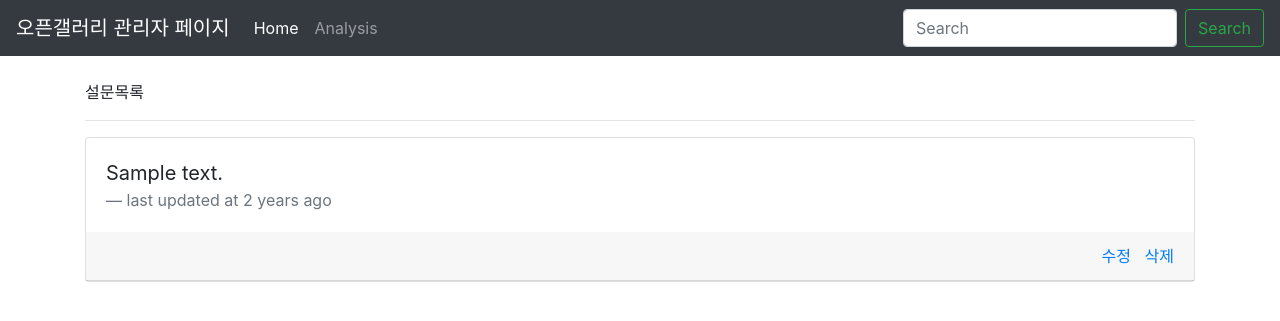
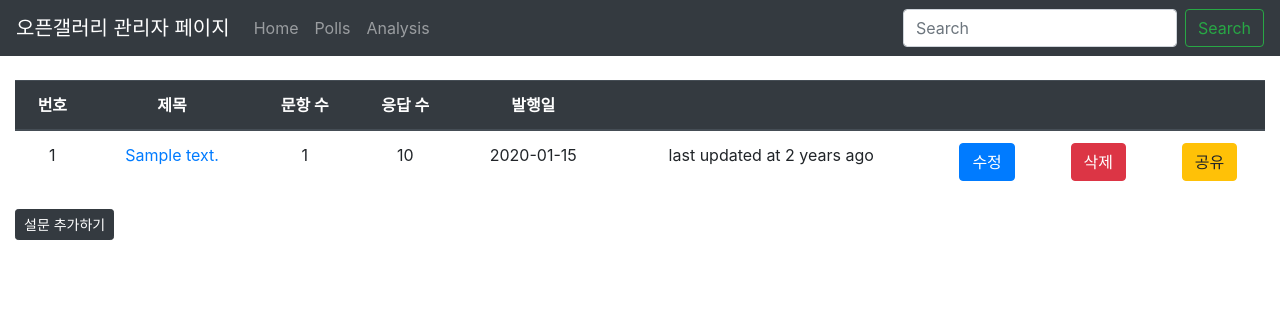
Before and after one commit to juhwano/og, a Django app: template templates/admin/poll_list.html in a window 1280 px wide. Shown: the top 321 px of the page. Run offline with Django 4.2, Linux system fonts and the light colour scheme; the template is opened without the code that fills it: most values are stand-ins (such as "Sample title", 1, 10 or a date in 2020); some libraries are stand-ins or nearby versions.

Commit message:
✨관리자 설문 목록 페이지

```diff
--- a/admin/views.py
+++ b/admin/views.py
@@ -11,7 +11,10 @@ def index(request):
 def poll_list(request):
     # 진행중인 설문지 목록 최신순 출력
     polls = Question.objects.all().order_by('-created_at')
-    return render(request, 'admin/poll_list.html', {'polls' : polls})
+    context = {
+        'polls' : polls
+    }
+    return render(request, 'admin/poll_list.html', context)
 
 def poll_detail(request):
     pass
--- a/polls/models.py
+++ b/polls/models.py
@@ -8,12 +8,16 @@ class Question(models.Model):
     )
     # 설문지명
     question_text = models.CharField(max_length=200)
+    # 문항 수
+    count = models.IntegerField()
     # 설문 진행 상태
     status = models.CharField(max_length=1, choices=STATUS_CHOICES, default='p')
     # 설문 발행일
     created_at = models.DateTimeField(auto_now_add=True)
     # 설문 수정일
     updated_at = models.DateTimeField(auto_now=True)
+    # 응답 수
+    votes = models.IntegerField(default=0, blank=True)
 
     def __str__(self):
         return self.question_text
@@ -24,7 +28,7 @@ class Choice(models.Model):
     # 선택지명
     choice_text = models.CharField(max_length=200)
     # 응답 수
-    votes = models.IntegerField(default=0)
+    votes = models.IntegerField(default=0, blank=True)
 
     def __str__(self):
         return self.choice_text
--- /dev/null
+++ b/static/assets/admin/css/style.css
@@ -0,0 +1,4 @@
+a, a:link, a:visited, a:active, a:hover {
+    text-decoration: none;
+    color: #fff;
+}
--- a/templates/admin/base.html
+++ b/templates/admin/base.html
@@ -10,9 +10,11 @@
 </head>
 <body>
 {% include 'admin/navbar.html' %}
-<div class="container">
+<div class="container-fluid">
 {#    {% include 'admin/poll_create.html' %}#}
-    {% block content %} {% endblock %}
+    {% block content %}
+
+    {% endblock %}
 </div>
 <!-- Optional JavaScript -->
     <!-- jQuery first, then Popper.js, then Bootstrap JS -->
--- a/templates/admin/navbar.html
+++ b/templates/admin/navbar.html
@@ -2,7 +2,8 @@
     <a class="navbar-brand" href="/admin/">오픈갤러리 관리자 페이지</a>
     <div class="collapse navbar-collapse" id="navbarSupportedContent">
         <ul class="navbar-nav mr-auto">
-            <li class="nav-item active"><a class="nav-link" href="/admin/">Home</a></li>
+            <li class="nav-item"><a class="nav-link" href="/admin/">Home</a></li>
+            <li class="nav-item"><a class="nav-link" href="/admin/polls">Polls</a></li>
             <li class="nav-item"><a class="nav-link" href="/admin/a">Analysis</a></li>
         </ul>
         <form class="form-inline my-2 my-lg-0">
--- a/templates/admin/poll_list.html
+++ b/templates/admin/poll_list.html
@@ -3,22 +3,40 @@
 {% load static %}
 
 {% block content %}
-    설문목록
-    <hr>
-    {% if polls %}
-        {% for poll in polls %}
-            <div class="card mb-2">
-                <div class="card-body">
-                    <blockquote class="blockquote mb-0">
-                        {{ poll.question_text }}
-                        <footer class="blockquote-footer">last updated at {{ poll.updated_at | timesince }} ago</footer>
-                    </blockquote>
-                </div>
-                <div class="card-header text-right">
-                    <a href="{% url 'admin:update' poll.id %}">수정</a>&nbsp;&nbsp;
-                    <a href="{% url 'admin:delete' poll.id %}">삭제</a>
-                </div>
-            </div>
-        {% endfor %}
-    {% endif %}
+    <table class="table text-center">
+        <thead>
+        <tr class="thead-dark">
+            <th>번호</th>
+            <th>제목</th>
+            <th>문항 수</th>
+            <th>응답 수</th>
+            <th>발행일</th>
+            <th colspan="4"></th>
+        </tr>
+        </thead>
+        <tbody>
+        {% if polls %}
+            {% for poll in polls %}
+                <tr>
+                    <td>{{ poll.id }}</td>
+                    <td><a href="{% url 'admin:detail' poll.id %}">{{ poll.question_text }}</a></td>
+                    <td>{{ poll.count }}</td>
+                    <td>{{ poll.votes }}</td>
+                    <td>{{ poll.created_at | date:"Y-m-d" }}</td>
+                    <td>last updated at {{ poll.updated_at | timesince }} ago</td>
+                    <td><button class="btn btn-primary"><a href="{% url 'admin:update' poll.id %}" style="color:#fff; text-decoration: none;">수정</a></button></td>
+                    <td><button class="btn btn-danger"><a href="{% url 'admin:delete' poll.id %}" style="color:#fff; text-decoration: none;">삭제</a></button></td>
+                    <td><button class="btn btn-warning">공유</button></td>
+                </tr>
+            {% endfor %}
+        {% else %}
+            <tr>
+                <td colspan="9">질문이 없습니다.</td>
+            </tr>
+        {% endif %}
+        </tbody>
+    </table>
+    <div>
+        <button class="btn btn-sm btn-dark"><a href="{% url 'admin:create' %}" style="color:#fff; text-decoration: none;">설문 추가하기</a></button>
+    </div>
 {% endblock %}
```
Also changed, not shown: templates/admin/poll_detail.html (added, +10 -0 lines), polls/migrations/0001_initial.py, polls/migrations/0002_alter_question_choice_count.py (deleted).
